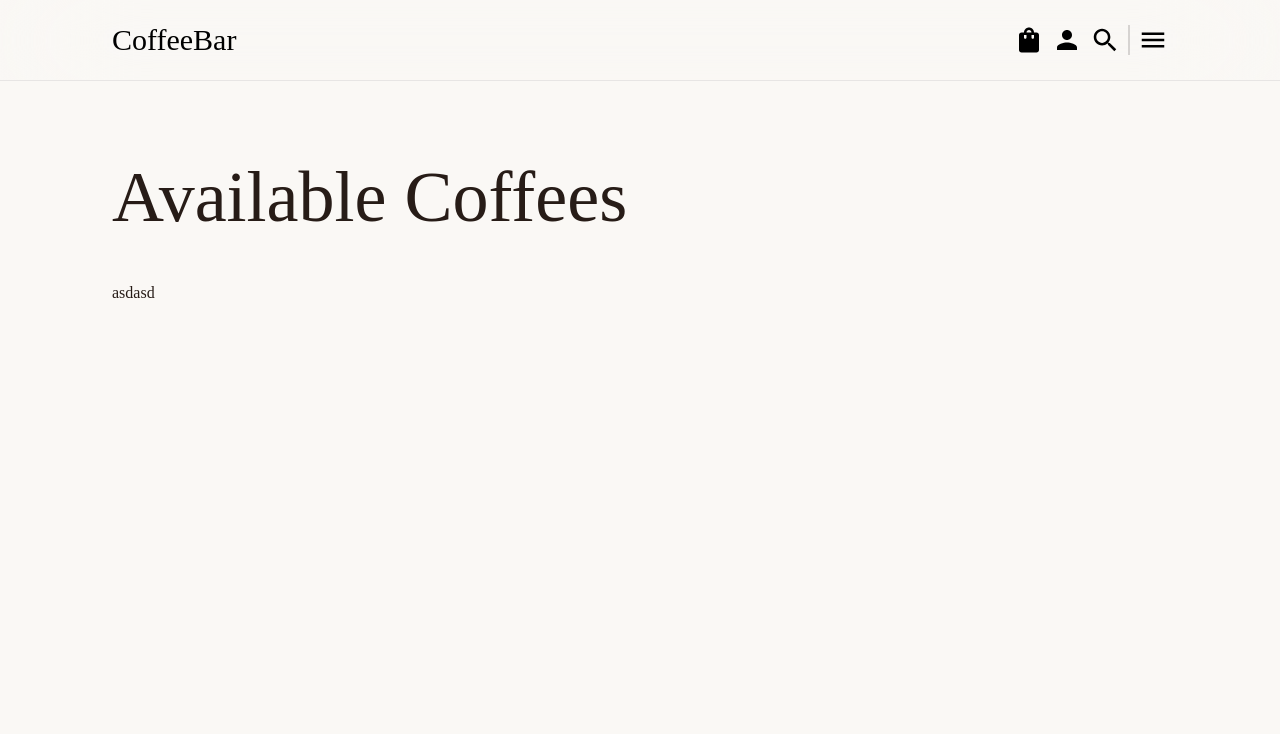
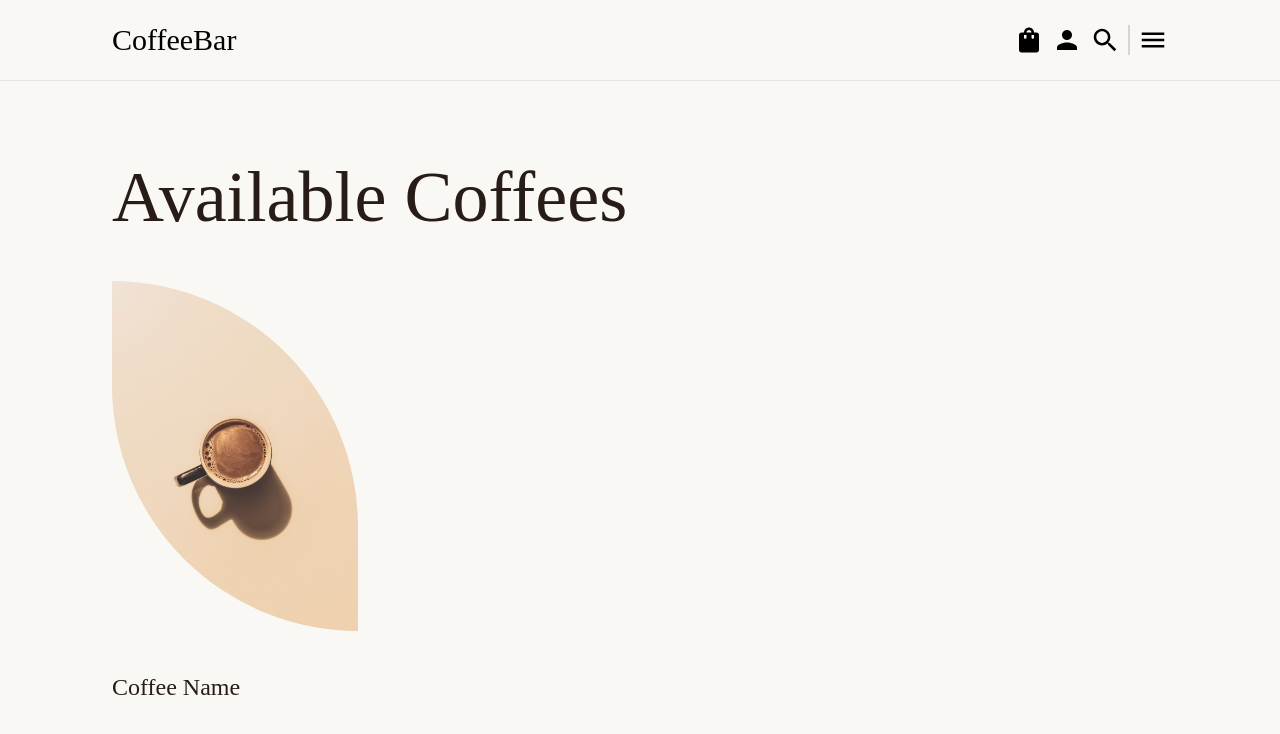
Before and after one commit to DarkoM996/coffeebar-website, a React (Vite) app: page /coffees in a window 1280 px wide. Shown: the top 734 px of the page. Built offline with nearby package versions, Linux system fonts and the light colour scheme; a web font is replaced by a local one.

Commit message:
sorting out card

```diff
--- a/src/pages/CoffeesPage.tsx
+++ b/src/pages/CoffeesPage.tsx
@@ -1,13 +1,24 @@
+import image from "../images/image1.jpg";
+
 const CoffeesPage = () => {
   return (
     <section className="max-w-screen-3xl mx-auto w-full h-screen relative px-6 py-8 lg:px-28">
-      <h1 className="text-4xl md:text-5xl lg:text-7xl lg:py-12">
+      <h1 className="text-4xl md:text-5xl lg:text-7xl pb-12 lg:py-12">
         Available Coffees
       </h1>
       {/* Grid of products */}
       <div className="grid grid-cols-1 md:grid-cols-2 lg:grid-cols-4 gap-6">
         {/* Product 1 */}
-        <div>asdasd</div>
+        <div className="grid grid-cols-1 place-content-start gap-10">
+          <div className="relative w-full h-[350px]">
+            <img
+              src={image}
+              alt="coffee image"
+              className="w-full h-full object-cover rounded-tr-[250px] rounded-bl-[250px]"
+            />
+          </div>
+          <h4 className="text-xl md:text-2xl">Coffee Name</h4>
+        </div>
       </div>
     </section>
   );
```
